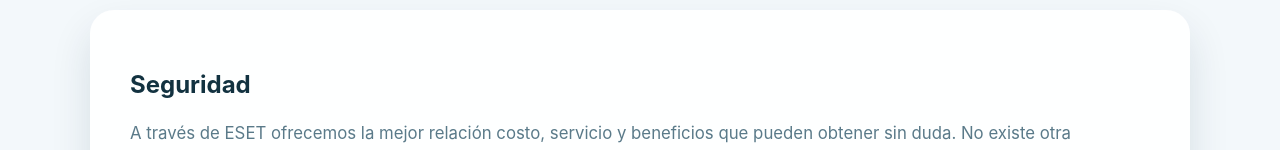
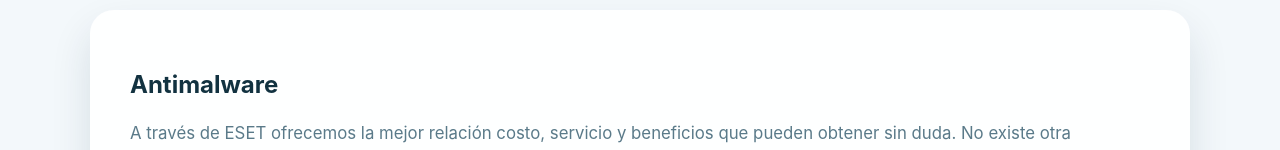
Before and after one commit to maelo1028/colciber-web, a Next.js app: page / in a window 1280 px wide. Shown: the part 650-800 px from the top of the page. Built offline with nearby package versions, Linux system fonts and the light colour scheme.

Commit message:
Add glitch rotation effect to seguridad heading

```diff
--- /dev/null
+++ b/app/components/GlitchHeading.tsx
@@ -0,0 +1,39 @@
+"use client";
+
+import { useEffect, useState } from "react";
+
+const WORDS = ["Seguridad", "Antivirus", "Antimalware"];
+const GLITCH_DURATION = 400;
+const WORD_INTERVAL = 2000;
+
+export default function GlitchHeading() {
+  const [currentIndex, setCurrentIndex] = useState(0);
+  const [isGlitching, setIsGlitching] = useState(false);
+
+  useEffect(() => {
+    let glitchTimeout: NodeJS.Timeout;
+
+    const interval = setInterval(() => {
+      setIsGlitching(true);
+      glitchTimeout = setTimeout(() => {
+        setCurrentIndex((prev) => (prev + 1) % WORDS.length);
+        setIsGlitching(false);
+      }, GLITCH_DURATION);
+    }, WORD_INTERVAL);
+
+    return () => {
+      clearInterval(interval);
+      if (glitchTimeout) {
+        clearTimeout(glitchTimeout);
+      }
+    };
+  }, []);
+
+  const text = WORDS[currentIndex];
+
+  return (
+    <span className={`glitch-text${isGlitching ? " glitch-text--active" : ""}`} data-text={text}>
+      {text}
+    </span>
+  );
+}
--- a/app/globals.css
+++ b/app/globals.css
@@ -201,6 +201,66 @@ main {
   color: var(--color-muted);
 }
 
+/* Glitch heading */
+
+.glitch-text {
+  position: relative;
+  display: inline-block;
+  transition: color 0.2s ease;
+}
+
+.glitch-text::before,
+.glitch-text::after {
+  content: attr(data-text);
+  position: absolute;
+  inset: 0;
+  opacity: 0;
+  color: #f5f5f5;
+  text-shadow: -2px 0 #000000, 2px 0 #000000;
+  mix-blend-mode: lighten;
+}
+
+.glitch-text--active {
+  color: #d9d9d9;
+  filter: grayscale(1);
+}
+
+.glitch-text--active::before,
+.glitch-text--active::after {
+  opacity: 0.9;
+  animation: glitch-shift 0.4s steps(2, end) infinite;
+}
+
+.glitch-text--active::before {
+  clip-path: inset(0 0 60% 0);
+}
+
+.glitch-text--active::after {
+  clip-path: inset(40% 0 0 0);
+  animation-duration: 0.32s;
+}
+
+@keyframes glitch-shift {
+  0% {
+    transform: translate(0, 0);
+  }
+  20% {
+    transform: translate(-2px, -1px);
+  }
+  40% {
+    transform: translate(2px, 1px);
+  }
+  60% {
+    transform: translate(-1px, 2px);
+  }
+  80% {
+    transform: translate(1px, -2px);
+  }
+  100% {
+    transform: translate(0, 0);
+  }
+}
+
 /* SECCIÓN SEGURIDAD */
 
 .section {
--- a/app/page.tsx
+++ b/app/page.tsx
@@ -1,4 +1,5 @@
 import Image from "next/image";
+import GlitchHeading from "./components/GlitchHeading";
 
 const summaryParagraphs = [
   "Te ahorramos el recorrido por la página. Aquí es donde deberíamos decir que somos tu “aliado estratégico en la transformación digital” y toda esa carreta… pero no. La verdad es más simple: ayudamos a empresas (sí, empresas, no al que compra antivirus en el Éxito) a que su TI deje de ser un desorden.",
@@ -63,7 +64,9 @@ export default function Home() {
         <section id="seguridad" className="section" aria-labelledby="seguridad-title">
           <div className="container section__content">
             <div>
-              <h2 id="seguridad-title">Seguridad</h2>
+              <h2 id="seguridad-title">
+                <GlitchHeading />
+              </h2>
               <p className="section__intro">
                 A través de ESET ofrecemos la mejor relación costo, servicio y beneficios que pueden
                 obtener sin duda. No existe otra propuesta como la nuestra, todas las negociaciones incluyen:
```
